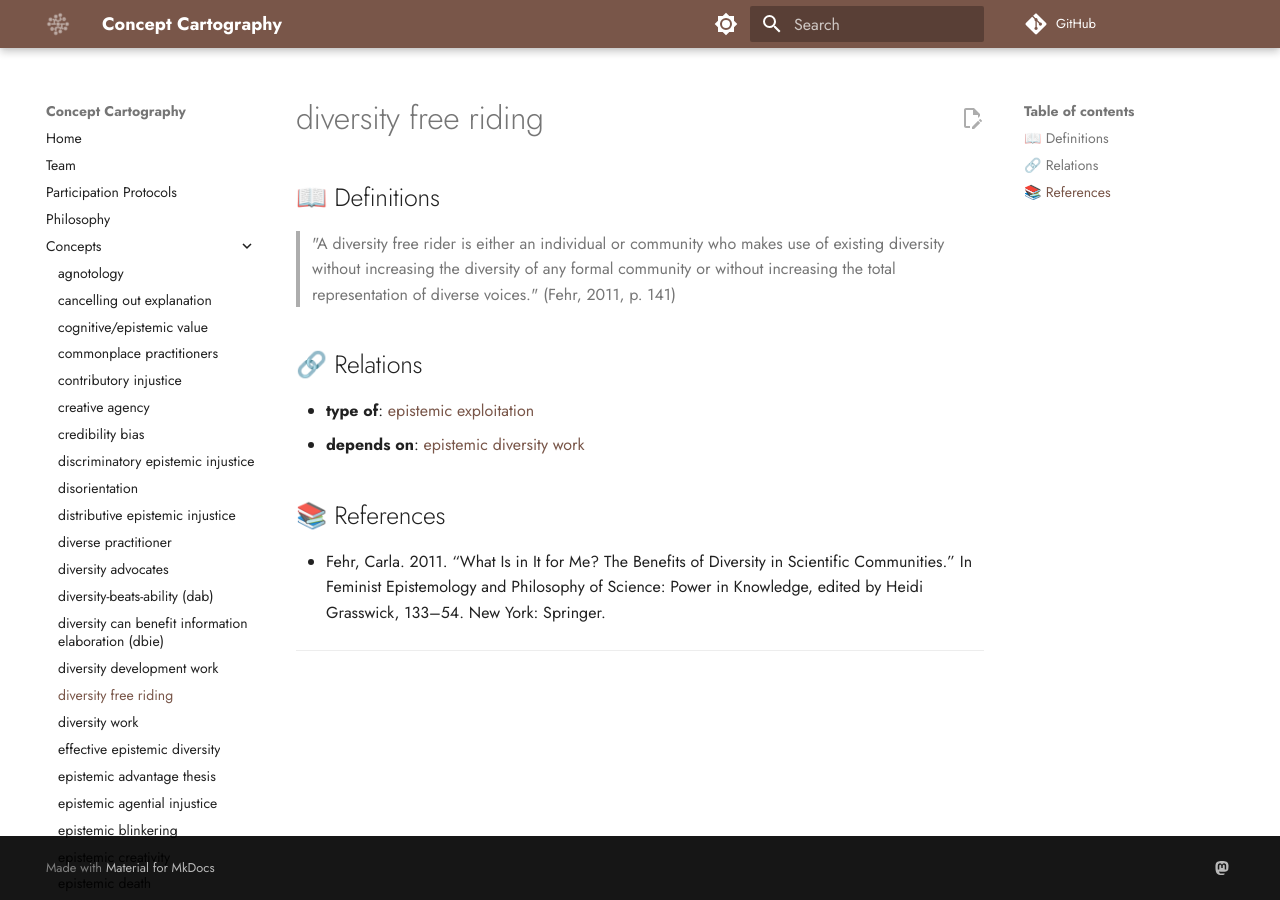
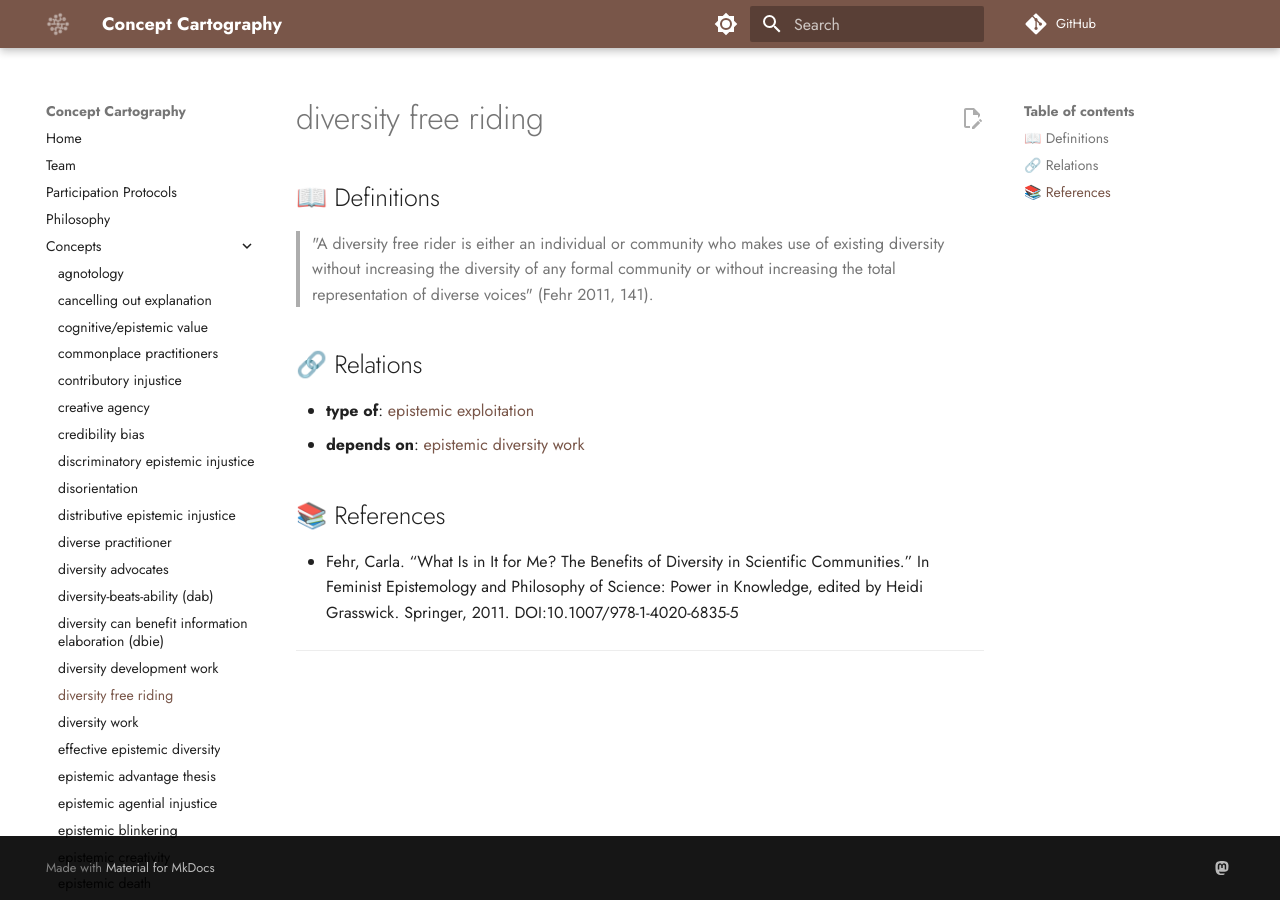
Before and after one commit to conceptcartography/conceptcartography, an MkDocs documentation site: the page built from docs/concepts/diversity-free-riding.md, in a window 1280 px wide. Built offline with MkDocs 1.6.1 and Material for MkDocs 9.7.7, drawn with Linux system fonts in a browser that asks for light colours; comment, search, counter and statistics services are not loaded; the version menu is left out.

Commit message:
Update diversity-free-riding.md

```diff
--- a/docs/concepts/diversity-free-riding.md
+++ b/docs/concepts/diversity-free-riding.md
@@ -1,13 +1,11 @@
 ---
 concept: diversity free riding
 references:
-- 'Fehr, Carla. 2011. “What Is in It for Me? The Benefits of Diversity in Scientific
-  Communities.” In Feminist Epistemology and Philosophy of Science: Power in Knowledge,
-  edited by Heidi Grasswick, 133–54. New York: Springer.'
+- 'Fehr, Carla. “What Is in It for Me? The Benefits of Diversity in Scientific Communities.” In Feminist Epistemology and Philosophy of Science: Power in Knowledge, edited by Heidi Grasswick. Springer, 2011. DOI:10.1007/978-1-4020-6835-5.'
 definitions:
 - '"A diversity free rider is either an individual or community who makes use of existing
   diversity without increasing the diversity of any formal community or without increasing
-  the total representation of diverse voices." (Fehr, 2011, p. 141)'
+  the total representation of diverse voices" (Fehr 2011, 141).'
 examples: []
 relations:
 - type: type of
@@ -20,7 +18,7 @@ relations:
 
 ## 📖 Definitions
 
-> "A diversity free rider is either an individual or community who makes use of existing diversity without increasing the diversity of any formal community or without increasing the total representation of diverse voices." (Fehr, 2011, p. 141)
+> "A diversity free rider is either an individual or community who makes use of existing diversity without increasing the diversity of any formal community or without increasing the total representation of diverse voices" (Fehr 2011, 141).
 
 ## 🔗 Relations
 
@@ -29,7 +27,7 @@ relations:
 
 ## 📚 References
 
-- Fehr, Carla. 2011. “What Is in It for Me? The Benefits of Diversity in Scientific Communities.” In Feminist Epistemology and Philosophy of Science: Power in Knowledge, edited by Heidi Grasswick, 133–54. New York: Springer.
+- Fehr, Carla. “What Is in It for Me? The Benefits of Diversity in Scientific Communities.” In Feminist Epistemology and Philosophy of Science: Power in Knowledge, edited by Heidi Grasswick. Springer, 2011. DOI:10.1007/978-1-4020-6835-5
 
 ---
 
```
